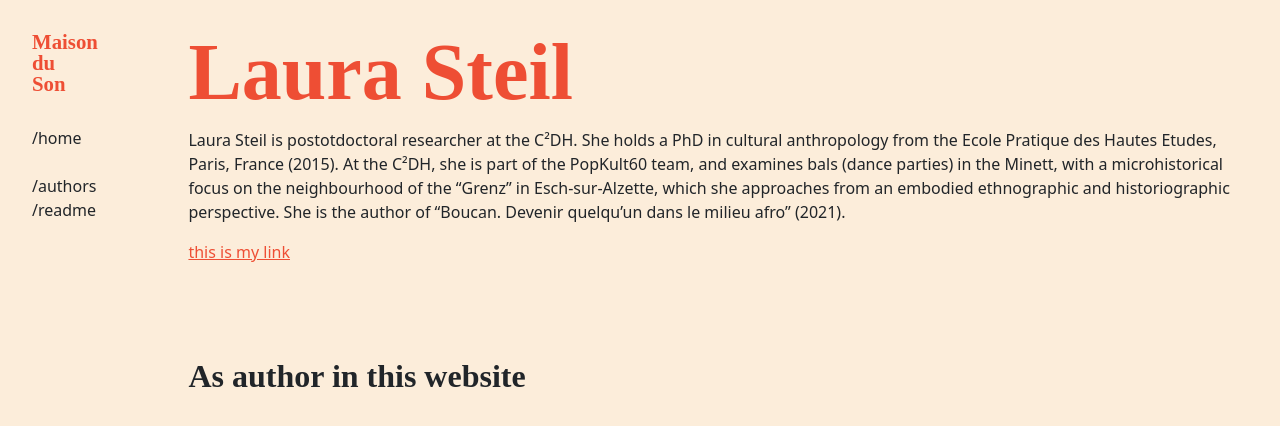
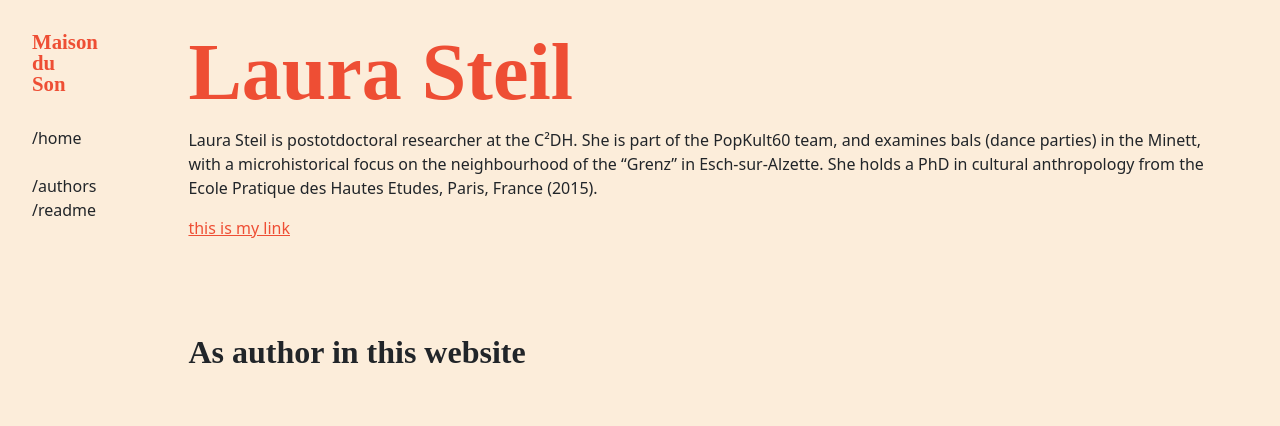
Before and after one commit to C2DH/maison-du-son, a Jekyll site: the page built from _people/laura-steil.md, in a window 1280 px wide. Shown: the top 426 px of the page. Built offline with Jekyll 4.4.1, drawn with Linux system fonts in a browser that asks for light colours; some web fonts are replaced.

Commit message:
Update laura-steil.md

```diff
--- a/_people/laura-steil.md
+++ b/_people/laura-steil.md
@@ -2,6 +2,6 @@
 title: Laura Steil
 ---
 
-Laura Steil is postotdoctoral researcher at the C²DH. She holds a PhD in cultural anthropology from the Ecole Pratique des Hautes Etudes, Paris, France (2015). At the C²DH, she is part of the PopKult60 team, and examines bals (dance parties) in the Minett, with a microhistorical focus on the neighbourhood of the "Grenz" in Esch-sur-Alzette, which she approaches from an embodied ethnographic and historiographic perspective. She is the author of "Boucan. Devenir quelqu'un dans le milieu afro" (2021).
+Laura Steil is postotdoctoral researcher at the C²DH. She is part of the PopKult60 team, and examines bals (dance parties) in the Minett, with a microhistorical focus on the neighbourhood of the "Grenz" in Esch-sur-Alzette. She holds a PhD in cultural anthropology from the Ecole Pratique des Hautes Etudes, Paris, France (2015).
 
 [this is my link](https://www.c2dh.uni.lu/de/people/laura-steil)
```
